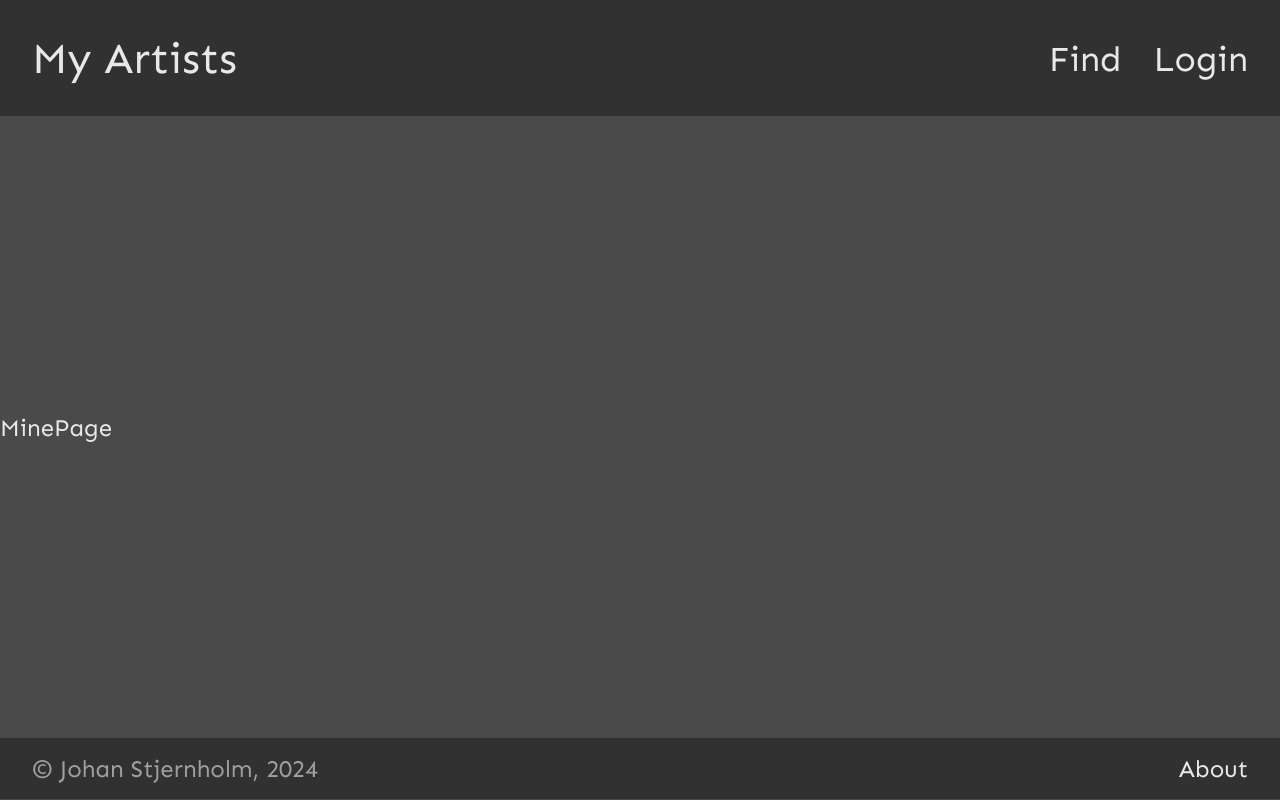
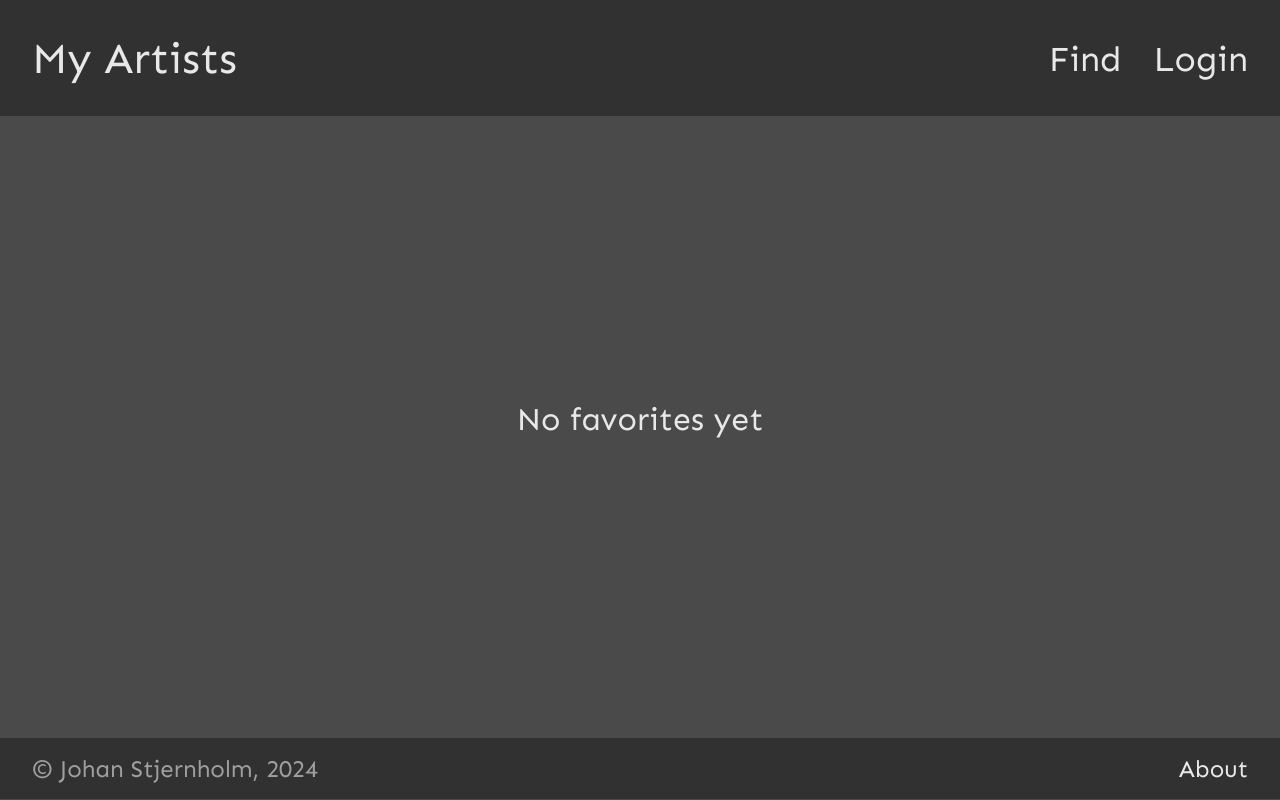
Before and after one commit to codeballet/myartists, a React (Vite) app: page /mine in a window 1280 px wide. Built offline with nearby package versions, Linux system fonts and the light colour scheme.

Commit message:
feat: Add favorites on MinePage

```diff
--- a/src/pages/MinePage.tsx
+++ b/src/pages/MinePage.tsx
@@ -1,9 +1,45 @@
-import { ReactElement } from "react";
+import { ReactElement, useContext, useState } from "react";
+import { useRouteLoaderData } from "react-router-dom";
+import { TData } from "../types";
+import { IArtist, IImageCredits, IWork, IWorkArtist } from "../interfaces";
+import { UserContext } from "../context/UserContextProvider";
+import { workArtists } from "../utils";
+import { Card } from "../components";
 
 export function MinePage(): ReactElement {
+    // Acquire data from loader (simulating a DB)
+    const data = useRouteLoaderData("app") as TData;
+
+    // Acquire context
+    const { favoriteWorks, setFavoriteWorks } = useContext(UserContext);
+
+    // Define states
+    const [artists, setArtists] = useState<IArtist[]>(data[0]);
+    const [imageCredits, setImageCredits] = useState<IImageCredits[]>(data[1]);
+    const [works, setWorks] = useState<IWork[]>(data[2]);
+    const [worksArtists, setWorksArtists] = useState<IWorkArtist[]>(data[3]);
+
+    const myWorks = (): IWork[] => {
+        return works.filter((work) => favoriteWorks.includes(work.id));
+    };
+
     return (
         <section className="mine-page">
-            <h2>MinePage</h2>
+            <h2>
+                {favoriteWorks.length > 0
+                    ? "My Favorite Works"
+                    : "No favorites yet"}
+            </h2>
+            <div className="cards-container">
+                {myWorks().map((work) => (
+                    <Card
+                        key={work.id}
+                        artists={workArtists(artists, work.id, worksArtists)}
+                        imageCredits={imageCredits}
+                        work={work}
+                    />
+                ))}
+            </div>
         </section>
     );
 }
--- a/src/styles/FindPage.css
+++ b/src/styles/FindPage.css
@@ -1,4 +1,7 @@
-.find-page {
+/* CSS for cards both on the FindPage and MinePage */
+
+.find-page,
+.mine-page {
     margin: 2rem;
 
     .cards-container {
@@ -81,7 +84,8 @@
 }
 
 @media screen and (max-width: 950px) {
-    .find-page {
+    .find-page,
+    .mine-page {
         .cards-container {
             .card {
                 grid-column: span 6;
--- a/src/styles/MinePage.css
+++ b/src/styles/MinePage.css
@@ -1,5 +1,8 @@
 .mine-page {
     h2 {
         color: var(--color-grey-light);
+        font-size: 2rem;
+        text-align: center;
+        margin-bottom: 1rem;
     }
 }
```
